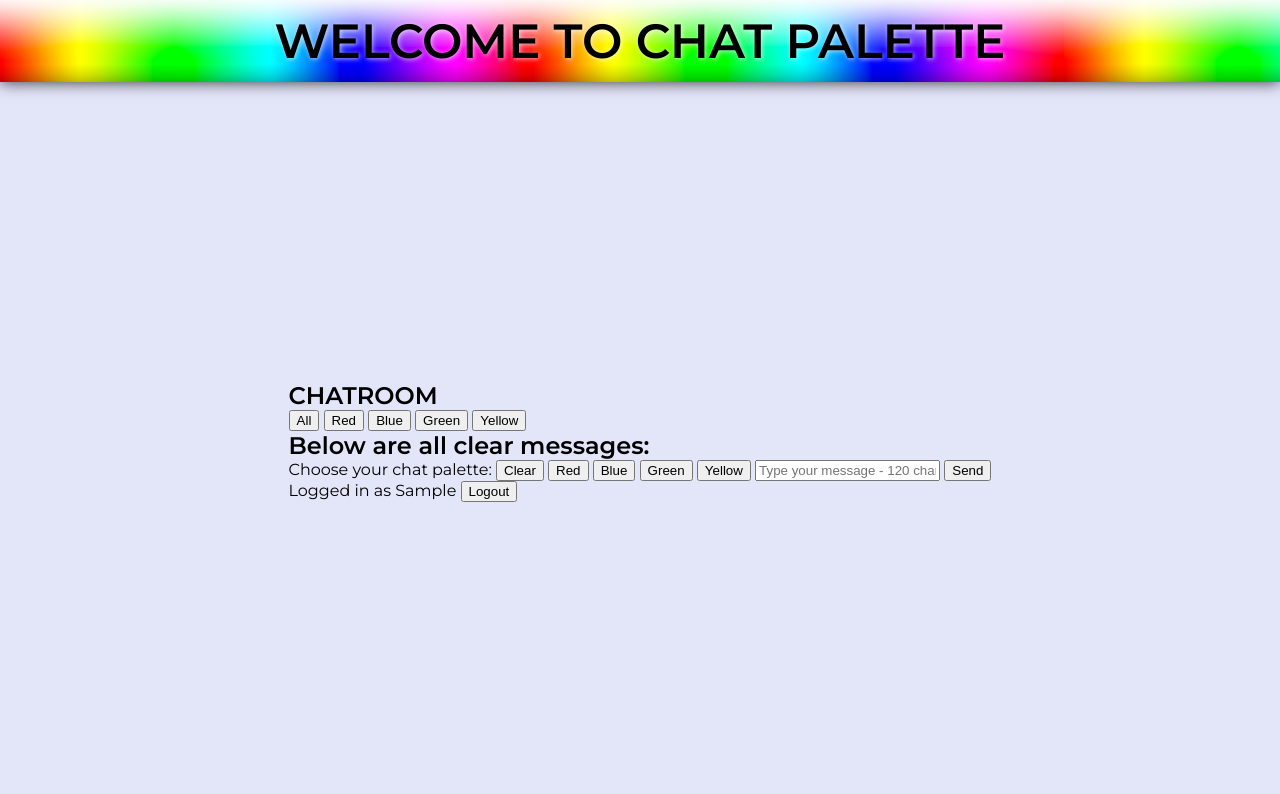
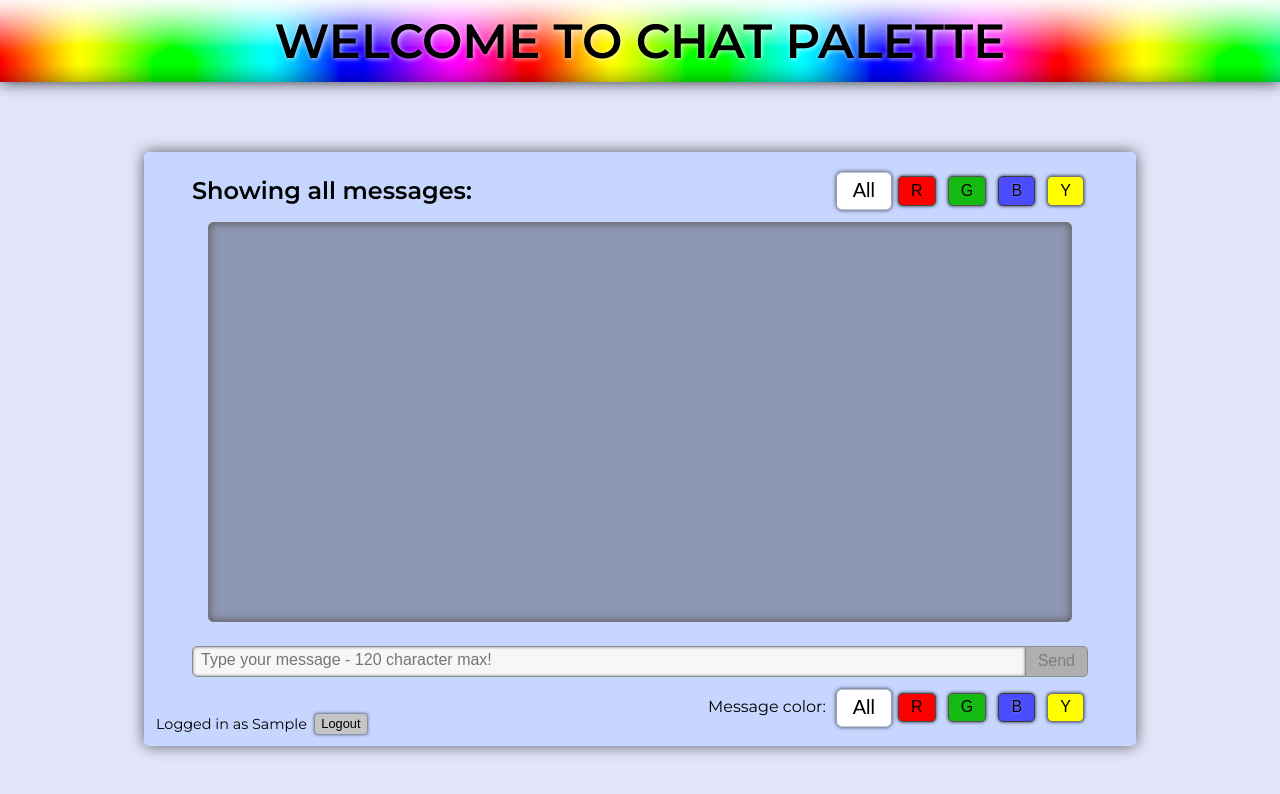
Before and after one commit to nicholas-zeiss/Chat-Palette, a website built with webpack: page app/index.html at #/chat in a window 1280 px wide. Both pictures are taken after typing "Sample", "Sample123" into the empty fields and a click on the input "Login". Built offline with nearby package versions, Linux system fonts and the light colour scheme; some packages are replaced by stand-ins of ours; files whose address does not match are found by name.

Commit message:
cleaned up chat page html and updated al the css so its pretty

```diff
--- a/app/client/chat/chat.html
+++ b/app/client/chat/chat.html
@@ -1,52 +1,57 @@
 
 
 <section id="chat-container">
-	<header id="chat-color-selector">
-		<h1>CHATROOM</h1>
-		<button class="clear-button" ng-click="chat.filter('clear')">All</button>
-		<button class="red-button" ng-click="chat.filter('red')">Red</button>
-		<button class="blue-button" ng-click="chat.filter('blue')">Blue</button>
-		<button class="green-button" ng-click="chat.filter('green')">Green</button>
-		<button class="yellow-button" ng-click="chat.filter('yellow')">Yellow</button>
+	<div id="logout">
+		<span>Logged in as {{ chat.message.username }}</span>
+		<button ng-click="chat.logout()">Logout</button>
+	</div>
+
+	<header id="chat-header">
+		<h2>Showing {{ chat.color == 'clear' ? 'all' : chat.color }} messages:</h2>
+
+		<span>
+			<button ng-class="'clear-button ' + (chat.color == 'clear' ? 'active' : '')" ng-click="chat.filter('clear')">All</button>
+			<button ng-class="'red-button ' + (chat.color == 'red' ? 'active' : '')" ng-click="chat.filter('red')">R</button>
+			<button ng-class="'green-button ' + (chat.color == 'green' ? 'active' : '')" ng-click="chat.filter('green')">G</button>
+			<button ng-class="'blue-button ' + (chat.color == 'blue' ? 'active' : '')" ng-click="chat.filter('blue')">B</button>
+			<button ng-class="'yellow-button ' + (chat.color == 'yellow' ? 'active' : '')" ng-click="chat.filter('yellow')">Y</button>
+		</span>
 	</header>
 
-	<h2>Below are all {{ chat.color == 'all' ? '' : chat.color }} messages:</h2>
 
 	<section id="messages-container">
-		<p class="message"
+		<div ng-class="'message ' + message.color"
 			ng-repeat="message in chat.messages"
 			ng-if="chat.color == message.color || chat.color == 'clear'"
-			ng-style="{ background: message.color }"
 		>
-			{{ message.username + ':' + message.content }}
-			<br/>
-			{{ message.created_at | date: 'MMM d, HH:mm' }}
-		</p>
+			<span><strong>{{ message.username + ' :'}}</strong>{{ ' ' + message.content }}</span>
+			<span>{{ message.created_at | date: 'MMM d, HH:mm' }}</span>
+		</div>
 	</section>
 
 	<section id='new-message'>
-		<form id="sendoptions">
-			<span>Choose your chat palette:</span>
+		<form>
+			<div>
+				<input
+					type="text"
+					placeholder="Type your message - 120 character max!"
+					maxlength="120"
+					ng-class="chat.messageColor"
+					ng-model="chat.message.content"
+				/>
 
-			<button class="clear-button" ng-click="chat.setMessageColor('clear')">Clear</button>
-			<button class="red-button" ng-click="chat.setMessageColor('red')">Red</button>
-			<button class="blue-button" ng-click="chat.setMessageColor('blue')">Blue</button>
-			<button class="green-button" ng-click="chat.setMessageColor('green')">Green</button>
-			<button class="yellow-button" ng-click="chat.setMessageColor('yellow')">Yellow</button>
+				<button id="send-message" ng-click="chat.sendMessage()" ng-disabled="!chat.message.content">Send</button>
+			</div>
 
-			<input
-				type="text"
-				placeholder="Type your message - 120 character max!"
-				maxlength="120"
-				required
-				ng-class="chat.messageColor"
-				ng-model="chat.message.content"
-			/>
+			<div>
+				<span>Message color:</span>
 
-			<button id="send-message" ng-click="chat.sendMessage()">Send</button>
+				<button ng-class="'clear-button ' + (chat.message.color == 'clear' ? 'active' : '')" ng-click="chat.setMessageColor('clear')">All</button>
+				<button ng-class="'red-button ' + (chat.message.color == 'red' ? 'active' : '')" ng-click="chat.setMessageColor('red')">R</button>
+				<button ng-class="'green-button ' + (chat.message.color == 'green' ? 'active' : '')" ng-click="chat.setMessageColor('green')">G</button>
+				<button ng-class="'blue-button ' + (chat.message.color == 'blue' ? 'active' : '')" ng-click="chat.setMessageColor('blue')">B</button>
+				<button ng-class="'yellow-button ' + (chat.message.color == 'yellow' ? 'active' : '')" ng-click="chat.setMessageColor('yellow')">Y</button>
+			</div>
 		</form>
 	</section>
-
-	<span id="username">Logged in as {{ chat.message.username }}</span>
-	<button id="logout" ng-click="chat.logout()">Logout</button>
 </section>
--- a/app/client/chat/chat.js
+++ b/app/client/chat/chat.js
@@ -20,7 +20,7 @@ function ChatController($window, $location, serverCalls) {
 	vm.color = 'clear';
 
 
-
+	const updateMessages = () => {
 		serverCalls
 			.getMessages()
 			.then(messages => {
@@ -34,14 +34,18 @@ function ChatController($window, $location, serverCalls) {
 
 				console.error(err);
 			});
+	};
+
+
+	updateMessages();
 
 
 	vm.sendMessage = () => {
 		serverCalls
 			.sendMessage(vm.message)
 			.then(() => {
-				vm.messages.push(vm.message);
 				vm.message = {};
+				updateMessages();
 			})
 			.catch(err => {
 				if (err.status == 401) {
--- a/app/client/styles/styles.css
+++ b/app/client/styles/styles.css
@@ -23,14 +23,9 @@ body {
 }
 
 
-h1, h2, h3, h4, h5, h6 {
+h1, h2, h3, h4, h5, h6, p {
   padding: 0;
   margin: 0;
-}
-
-
-a {
-  color: blue;
 }
 
 
@@ -39,7 +34,7 @@ a {
 
   padding: .75rem 0;
   box-shadow: 0 0 15px rgba(0, 0, 0, .8);
-  margin: 0;
+  margin: 0 0 1rem;
 
   font-size: 3rem;
   text-align: center;
@@ -55,8 +50,6 @@ a {
  *
 **/
 .auth {
-  /*width: calc(100vw - 10rem);*/
-
   display: flex;
   flex-direction: column;
   align-items: center;
@@ -95,7 +88,7 @@ a {
     .auth form input[required] {
       padding: .3rem .5rem;
       border: 1px solid #5a5959;
-      border-radius: 2px;
+      border-radius: 5px;
       box-shadow: inset 0 0 3px #717171;
       outline: none;
 
@@ -106,7 +99,7 @@ a {
 
 
     .auth form input[required]:focus {
-      box-shadow: 0 0 5px 2px #0095ff;
+      box-shadow: 0 0 7px 1px #0095ff;
     }
 
 
@@ -123,7 +116,7 @@ a {
 
       font-size: 1.25rem;
       font-weight: 500;
-      text-shadow: 1px 1px 1px rgba(0, 0, 0, 0.86);
+      text-shadow: 1px 1px 1px rgba(0, 0, 0, 0.6);
 
       color: #fdfdfd;
       background-color: #08bd0e;
@@ -142,7 +135,7 @@ a {
   .auth a {
     margin-bottom: 1rem;
 
-    font-weight: 600;
+    font-weight: 500;
     text-shadow: 0 0 0 rgba(101, 120, 255, 0.54);
 
     color: #001bde;
@@ -161,3 +154,264 @@ a {
  *  Chat page styles
  *
 **/
+#chat-container {
+  position: relative;
+
+  min-width: 650px;
+  max-width: 70vw;
+  width: 70vw;
+
+  padding: 1.5rem 3rem 1rem;
+  border-radius: 5px;
+  box-shadow: 0 0 15px rgba(0, 0, 0, .6);
+
+  background-color: #c7d6ff;
+}
+
+
+  #chat-container button {
+    position: relative;
+
+    padding: .3rem .75rem;
+    border-radius: 5px;
+    box-shadow: 0 0 3px 1px rgba(0, 0, 0, 0.5);
+    outline: none;
+    margin: 0 .25rem;
+
+    font-size: 1rem;
+    font-weight: 500;
+
+    cursor: pointer;
+
+    transition: all .25s ease-out;
+  }
+
+
+  #chat-container button:hover {
+    box-shadow: 0 0 7px 1px black;
+  }
+
+
+  #chat-container button.active {
+    transform: scale(1.25);
+  }
+
+
+  #logout {
+    position: absolute;
+    bottom: .75rem;
+    left: .75rem;
+
+    display: flex;
+    align-items: center;
+  }
+
+
+    #logout span {
+      font-size: .9rem;
+    }
+
+
+    #chat-container #logout button{
+      padding: .1rem .4rem .2rem;
+      border: none;
+      border-radius: 3px;
+      margin-left: .5rem;
+
+      font-size: .8rem;
+      font-weight: 500;
+
+      background-color: #c5c5c5;
+    }
+
+
+  #chat-header {
+    display: flex;
+    justify-content: space-between;
+  }
+
+
+  #messages-container {
+    box-sizing: border-box;
+
+    width: calc(100% - 2rem);
+    min-height: 275px;
+    height: 50vh;
+
+    padding: 1rem;
+    border-radius: 5px;
+    border: 1px solid #7b7b7b;
+    box-shadow: inset 0 0 10px #585858;
+    margin: 1rem auto;
+
+    background-color: #8d97b3;
+
+    overflow-x: hidden;
+    overflow-y: scroll;
+  }
+
+
+    .message {
+      box-sizing: border-box;
+
+      width: calc(100% - 2rem);
+
+      padding: .5rem 1rem;
+      border: 1px solid #7b7b7b;
+      border-radius: 3px;
+      box-shadow: 0 0 7px #3a3a3a;
+      margin: 1rem;
+    }
+
+
+    .message.clear {
+      background-color: white;
+    }
+
+
+    .message.red {
+      background-color: red;
+    }
+
+
+    .message.blue {
+      background-color: #4b4bff;
+    }
+
+
+    .message.green {
+      background-color: #13bb13;
+    }
+
+
+    .message.yellow {
+      background-color: yellow;
+    }
+
+
+      .message span {
+        display: inline-block;
+      }
+
+
+      .message span:first-child {
+        width: calc(100% - 120px);
+        -webkit-hyphens: auto;
+           -moz-hyphens: auto;
+            -ms-hyphens: auto;
+                hyphens: auto;
+      }
+
+
+      .message span:last-child {
+        float: right;
+      }
+
+
+.clear-button {
+  border: 1px solid transparent;
+
+  background-color: white;
+}
+
+
+.red-button {
+  border: 1px solid #484848;
+
+  background-color: red;
+}
+
+
+.blue-button {
+  text-shadow: 0 0 2px rgba(253, 253, 253, 0.46);
+
+  border: 1px solid #3a3a3a;
+
+  background-color: #4b4bff;
+}
+
+
+.green-button {
+  border: 1px solid #545454;
+
+  background-color: #13bb13;
+}
+
+
+.yellow-button {
+  border: 1px solid #737373;
+
+  background-color: yellow;
+}
+
+
+#chat-container form {
+  display: flex;
+  flex-direction: column;
+  align-items: flex-end;
+}
+
+
+  #chat-container form div {
+    margin: .5rem 0;
+  }
+
+
+  #chat-container form div:first-child {
+    align-self: stretch;
+
+    display: flex;
+    align-items: center;
+  }
+
+
+    #chat-container form div:first-child input {
+      box-sizing: border-box;
+      height: 31px;
+
+      flex: 1 1 auto;
+
+      padding: .3rem .5rem .4rem;
+      border: 1px solid #8c8c8c;
+      border-radius: 5px 0 0 5px;
+      box-shadow: inset 0 0 3px #717171;
+      outline: none;
+
+      font-size: 1rem;
+      font-weight: 500;
+
+      background-color: #f7f7f7;
+    }
+
+
+    #new-message div:first-child > #send-message {
+      height: 31px;
+
+      border: 1px solid #8c8c8c;
+      border-left-width: 0;
+      border-radius: 0 5px 5px 0;
+      box-shadow: none;
+      margin: 0;
+
+      background-color: #a5a5a5;
+    }
+
+
+    #new-message div:first-child > #send-message:disabled {
+      background-color: #afafaf;
+    }
+
+
+    #new-message div:first-child > #send-message:hover:disabled {
+      background-color: #afafaf;
+    }
+
+
+    #new-message div:first-child > #send-message:hover {
+      background-color: #6b6b6b;
+    }
+
+
+    #chat-container form div span {
+      margin-right: .5rem;
+    }
```
Lines whose indentation alone changed are shown as unchanged.
